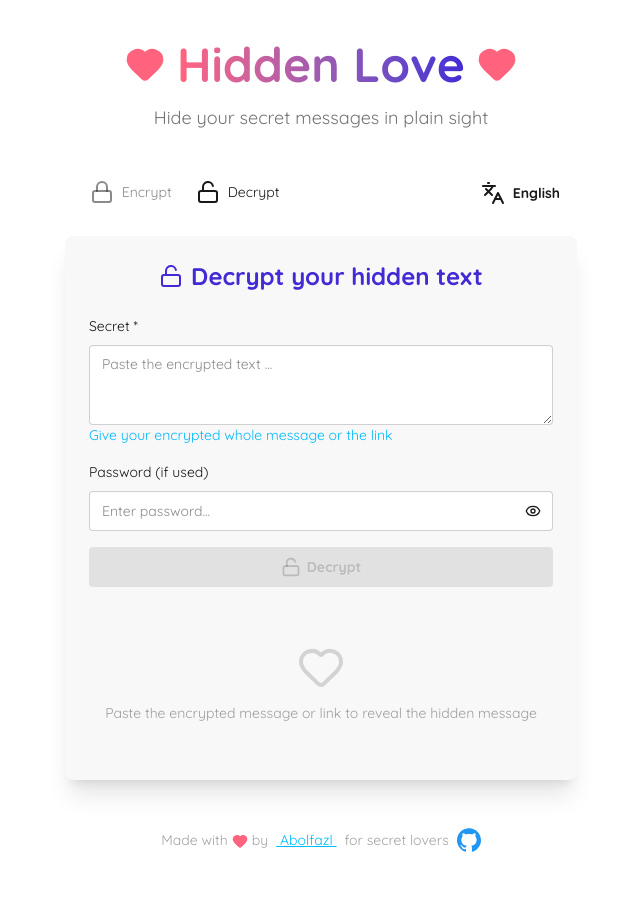
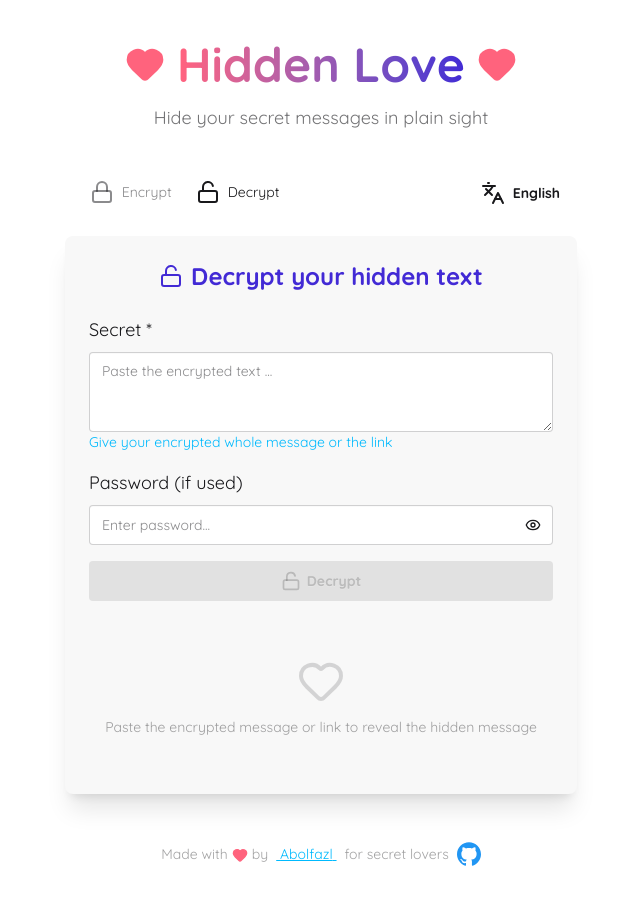
Before and after one commit to abolraj/hidden-love, a React (Vite) app: page / in a window 1280 px wide. Both pictures are taken after a click on the button "Decrypt". Shown: the whole page, without its empty margins (319-959 px from the left). Built offline with nearby package versions, Linux system fonts and the light colour scheme.

Commit message:
fix(pages): Change labels text size

```diff
--- a/src/pages/DecryptPage.tsx
+++ b/src/pages/DecryptPage.tsx
@@ -33,7 +33,7 @@ export default function DecryptPage() {
 
                 <form onSubmit={handleSubmit} className="space-y-4">
                     <label className="form-control flex flex-col">
-                        <span className="label-text font-medium mb-2">{t('secret_required')}</span>
+                        <span className="label-text text-lg mb-2">{t('secret_required')}</span>
                         <textarea
                             placeholder={t('paste_encrypted_text')}
                             className="textarea textarea-bordered w-full text-sm"
@@ -46,7 +46,7 @@ export default function DecryptPage() {
                     </label>
 
                     <label className="form-control flex flex-col">
-                        <span className="label-text font-medium mb-2">{t('password_if_used')}</span>
+                        <span className="label-text text-lg mb-2">{t('password_if_used')}</span>
                         <div className="relative">
                             <input
                                 type={showPassword ? 'text' : 'password'}
@@ -104,7 +104,7 @@ export default function DecryptPage() {
                     <div className="space-y-3 pt-2">
                         <div className="bg-base-300 rounded-box p-4">
                             <span className="text-xs font-semibold text-error uppercase">{t('message')}</span>
-                            <p className="text-lg mt-1 whitespace-pre-wrap">{decryptedData}</p>
+                            <p className="text-lg mt-1 whitespace-pre-line">{decryptedData}</p>
                         </div>
 
                         <div className="text-center pt-2">
--- a/src/pages/EncryptPage.tsx
+++ b/src/pages/EncryptPage.tsx
@@ -81,7 +81,7 @@ export default function EncryptPage() {
                     </label>
 
                     <label className="form-control flex flex-col" htmlFor='password'>
-                        <span className="label-text font-medium mb-2">{t('password_optional')}</span>
+                        <span className="label-text text-lg mb-2">{t('password_optional')}</span>
                         <div className="relative">
                             <input
                                 id='password'
```
